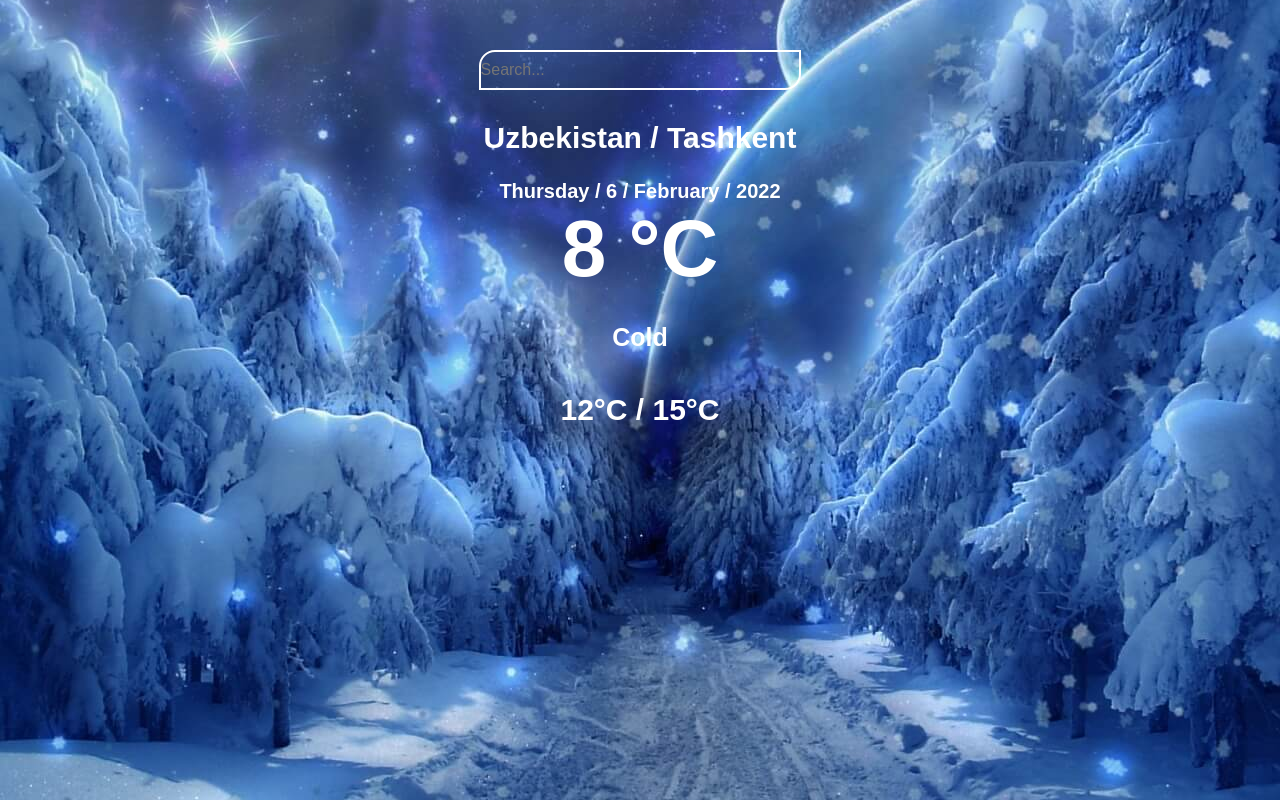
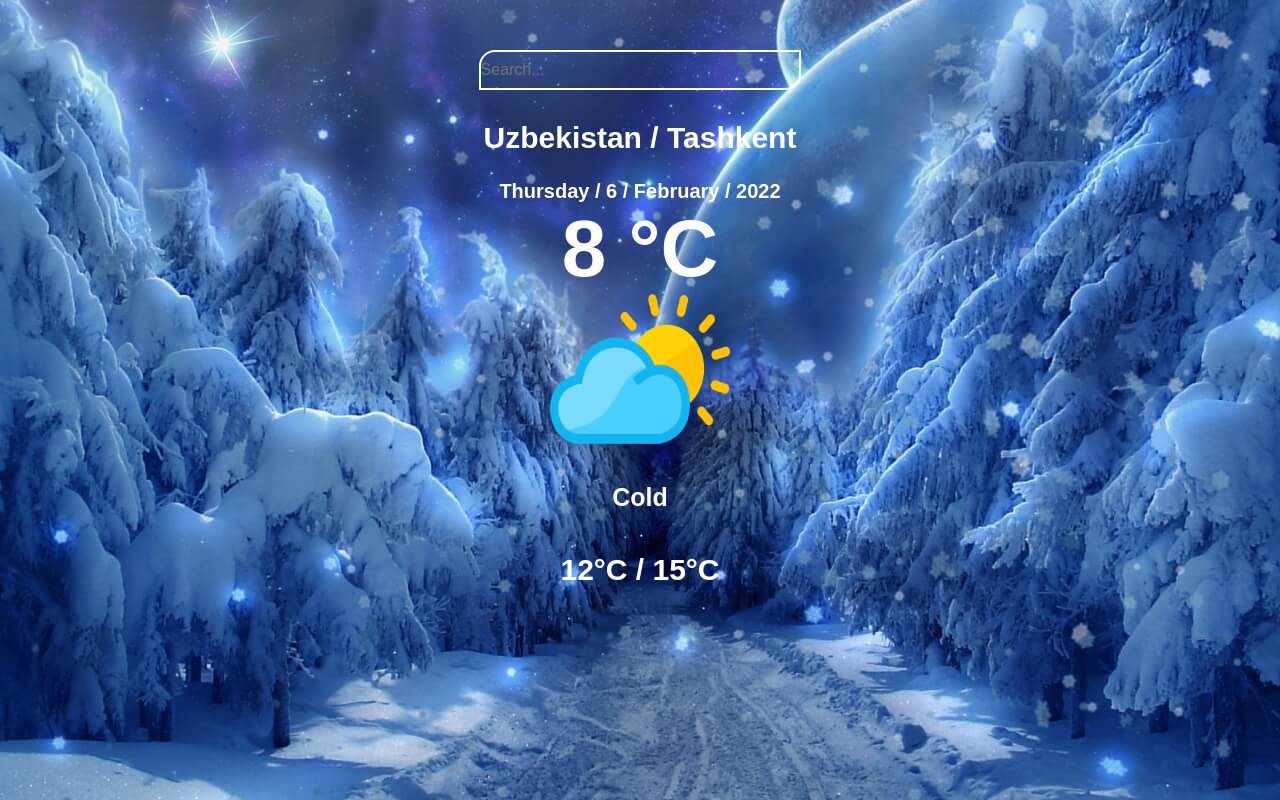
Before and after one commit to alimardon28/Weather-App, a plain HTML site: page index.html in a window 1280 px wide. Drawn offline with nearby package versions, Linux system fonts and the light colour scheme.

Commit message:
added weather icons

```diff
--- a/css/main.css
+++ b/css/main.css
@@ -18,6 +18,15 @@ body{
     background-position: center;
 }
 
+img{
+    width: 180px;
+    height: 150px;
+}
+
+.icon{
+    text-align: center;
+    margin: 10px;
+}
 .main{
     min-width: 270px;
     min-height: 100vh;
--- a/index.html
+++ b/index.html
@@ -28,6 +28,7 @@
        <div class="city__temp">
            <div class="container">
             <div class="temp">8 <span>°C</span></div>
+            <div class="icon"><img src="./img/weather.png" alt=""></div>
             <div class="weather">Cold</div>
             <div class="average__temperature">12°C / 15°C</div>
            </div>
--- a/js/app.js
+++ b/js/app.js
@@ -33,6 +33,9 @@ function displayResults(weather){
     let weatherTemp = document.querySelector('.temp');
     weatherTemp.innerHTML = `${Math.round(weather.main.temp)}<span>°C</span>`;
 
+   let elIcons = document.querySelector('.icon');
+   elIcons.innerHTML =`${weather.icon}`
+
     let elWeather = document.querySelector('.weather');
     elWeather.innerHTML = weather.weather[0].main;
 
```
Also changed, not shown: img/Cloudy.png (deleted), img/cloud.svg (added), img/rain.svg (added), img/snow.svg (added), img/sunny-sunny.svg (added), img/sunny.svg (added), img/wsymbol-oy.svg (added).
